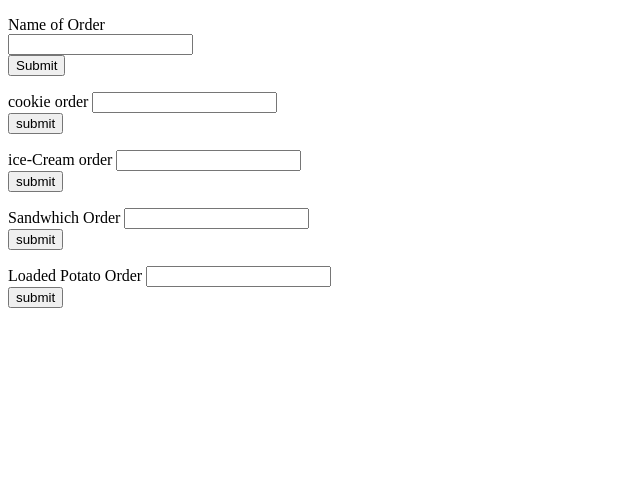
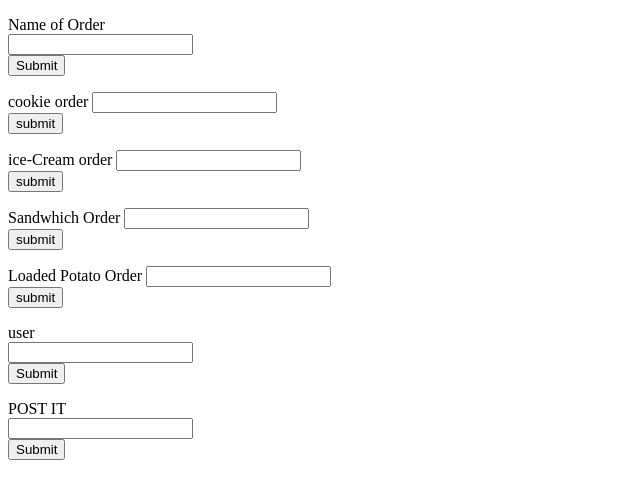
Before and after one commit to GullahGeechee/EventForms, a plain HTML site: page index.html in a window 1280 px wide. Shown: the whole page, without its empty margins (0-640 px from the left). Drawn offline with Linux system fonts and the light colour scheme.

Commit message:
EventNoJs

```diff
--- a/index.html
+++ b/index.html
@@ -6,7 +6,7 @@
     <meta name="viewport" content="width=device-width, initial-scale=1.0">
     <title>Document</title>
 </head>
-<body>
+<p>
     <!-- To Do List -->
     <ul id="to-do"></ul>
 
@@ -46,14 +46,23 @@
 
     </form>
 
-    <div id="forum"></div>
-    <form>
+    <div id="forum"><p> <form>
+        <label for="username">user</label><br>
+        <input type="text" id="fname" name="fname"><br>
+        <input type="submit" value="Submit">
+      </form></p>
+
+      <p> <form>
+        <label for="message">POST IT</label><br>
+        <input type="text" id="fname" name="fname"><br>
+        <input type="submit" value="Submit">
+      </form></p></div>
+
         <!-- Required Input: Two Text Fields -->
         <!-- Add post to forum -->
         <!-- BONUS! Add toggle button to 'post' to count number of likes-->
-        <label for="username"></label>
-        <label for="message"></label>
-    </form>
+
+
 
 </body>
 </html>
```
